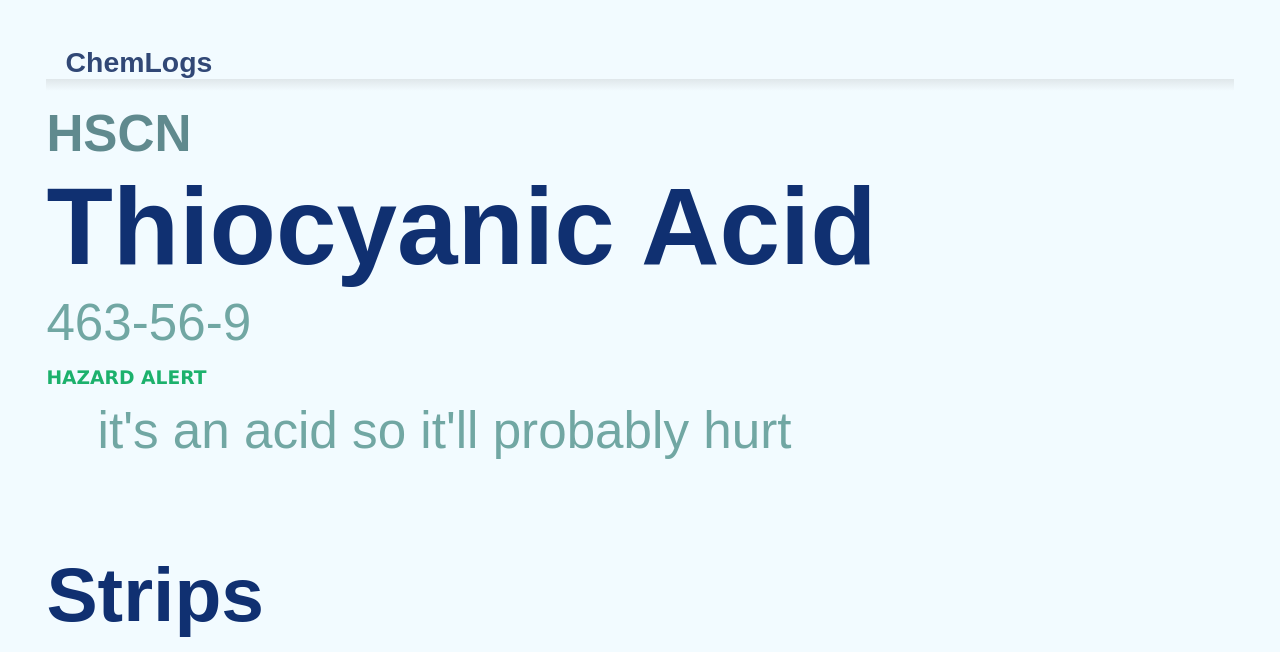
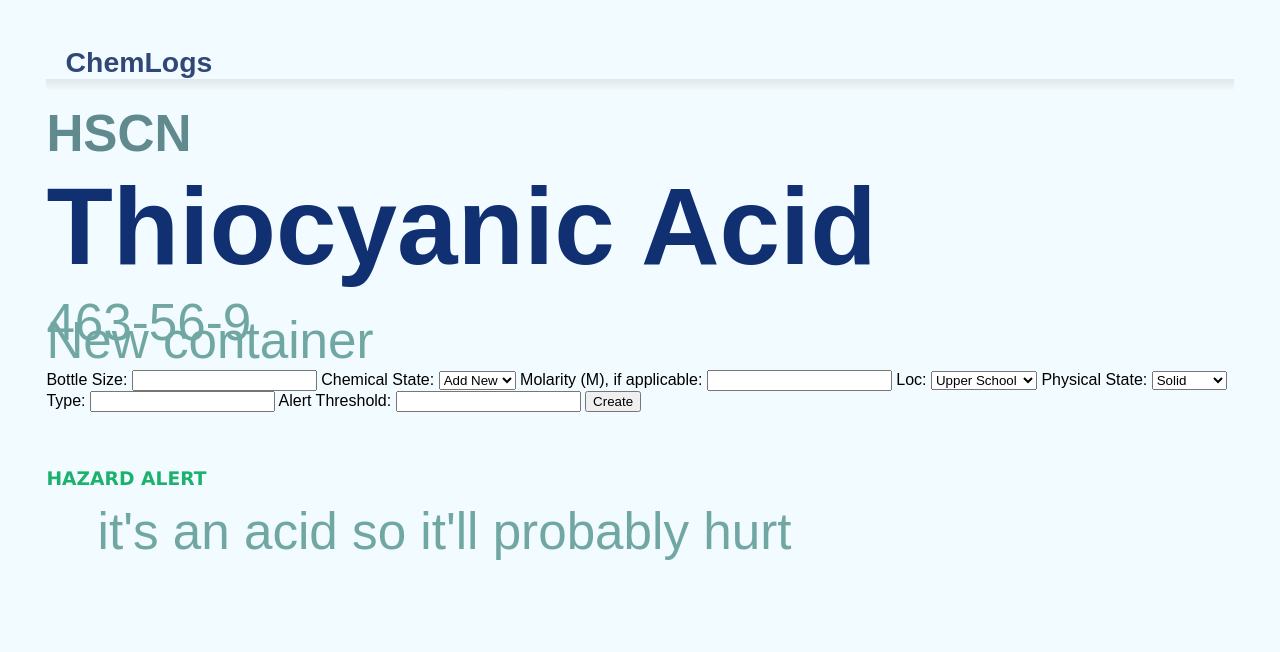
Before and after one commit to EastsidePreparatorySchool/ChemLogs, a Django app: page /chemlogs/chemical/1/ in a window 1280 px wide. Shown: the top 652 px of the page. Run offline with Django 4.2, Linux system fonts and the light colour scheme; data comes from the database, SQL or seed files in the repository.

Commit message:
Add and implement ContainerCreateForm
ContainerCreateForm appears in chemical.html and allows the user to create a container object. Using this form also creates a chemicalstate object in the event that the new container contains a chemicalstate that doesn't already exist in the database.

Also made all datetime info aware

```diff
--- a/Test Django App/mysite/chemlogs/forms.py
+++ b/Test Django App/mysite/chemlogs/forms.py
@@ -1,4 +1,5 @@
 from django import forms
+from .models import Container, ChemicalState
 
 class TransactionEditForm(forms.Form):
     amount = forms.IntegerField(label="Amount")
@@ -10,3 +11,17 @@
 # set a new amount for a container
 class ContainerOverrideForm(forms.Form):
     override_value = forms.IntegerField(label="New Amount")
+
+class ContainerCreateForm(forms.Form):
+    contents_choices = []
+    def get_contents_choices(): # we need this function -- otherwise choices won't be dynamic
+        return ContainerCreateForm.contents_choices
+
+    initial_value = forms.IntegerField(label="Bottle Size")
+    contents = forms.ChoiceField(choices=get_contents_choices, label="Chemical State")
+    molarity = forms.IntegerField(label="Molarity (M), if applicable", required=False)
+    loc = forms.ChoiceField(choices=Container.LOC_CHOICES)
+    # these *should ideally* only appear if contents is selected as "new state":
+    state = forms.ChoiceField(label="Physical State", choices=ChemicalState.STATE_CHOICES, required=False)
+    type = forms.CharField(label="Type", max_length=40, required=False)
+    min_thresh = forms.IntegerField(label="Alert Threshold", required=False)
--- a/Test Django App/mysite/chemlogs/models.py
+++ b/Test Django App/mysite/chemlogs/models.py
@@ -1,5 +1,3 @@
-import datetime
-
 from django.db import models
 from django.utils import timezone
 
@@ -33,7 +31,6 @@
     # init_vol = models.CharField(max_length=10) # initial max volume, used as cap & for user reference
     # min_thresh = models.CharField(max_length=10) # threshold for warning; user set
     safety = models.TextField()
-    barcode = models.BinaryField() # might need this, not sure
     # unit = models.TextChoices() # removing til i figure out how choices work. choices will be mg, mL, bottles, etc -- whatever is the unit of transaction
 
     def __str__(self):
@@ -51,6 +48,7 @@
     type = models.CharField(max_length=40, null=True, blank=True) # ex: strips, powder
     min_thresh = models.IntegerField(null=True, blank=True)
     chemical = models.ForeignKey(Chemical, on_delete=models.CASCADE)
+    # note: chemical and (type or state) should together be able to uniquely identify a chemicalstate
 
     # returns the current amount in stock
     def computeAmount(self):
--- a/Test Django App/mysite/chemlogs/templates/chemlogs/chemical.html
+++ b/Test Django App/mysite/chemlogs/templates/chemlogs/chemical.html
@@ -41,6 +41,14 @@
     <p><strong>Storage Location: {{chemical.loc}}</strong></p>
     <p><strong>Chemical State: {{chemical.state}}</strong></p>
     <p><strong>Initial Amount: {{chemical.init_vol}}</strong></p>-->
+
+    <form method="POST">
+        <p>New container</p>
+        {% csrf_token %}
+        {{ container_create_form }}
+        <input type="submit" id="submit" name="new" value="Create">
+    </form>
+
     <br>
     <h3>Hazard Alert</h3>
     <p class="indented">{{chemical.safety}}</p>
--- a/Test Django App/mysite/chemlogs/views.py
+++ b/Test Django App/mysite/chemlogs/views.py
@@ -4,10 +4,11 @@
 from django.urls import reverse
 from django.views.generic import ListView
 from django.db.models import Q
-import datetime
+from django.utils import timezone
+from .models import Chemical, Transaction, Container
+from .forms import TransactionEditForm, TransactionCreateForm, ContainerOverrideForm, ContainerCreateForm
+import itertools
 
-from .models import Chemical, Transaction, Container
-from .forms import TransactionEditForm, TransactionCreateForm, ContainerOverrideForm
 
 # unused
 def testPage(request, chemical_id):
@@ -17,7 +18,72 @@
 # main page for a chemical
 def chemical(request, chemical_id):
     chemical = get_object_or_404(Chemical, pk=chemical_id)
-    return render(request, 'chemlogs/chemical.html', {'chemical': chemical})
+    container_create_form = None
+    if request.method == 'POST':
+        container_create_form = ContainerCreateForm(request.POST)
+        if container_create_form.is_valid():
+            if container_create_form.cleaned_data['contents'] == "N":
+                # create a new state for this new container
+                chemical_state = chemical.chemicalstate_set.create(
+                    state=container_create_form.cleaned_data['state'],
+                    type=container_create_form.cleaned_data['type'],
+                    min_thresh=container_create_form.cleaned_data['min_thresh']
+                )
+                # TODO: what if user tries to make a state that's equivalent to a preexisting state
+            else:
+                # find chemicalstate from form's 'contents' field, which stores either state or type.
+                # state_list will either be empty or have 1 entry which is the chemicalstate
+                # try to find chemicalstate from state
+                state_list = chemical.chemicalstate_set.filter(
+                    state=container_create_form.cleaned_data['contents']
+                )
+                if len(state_list) == 0: # can you just say !chemical_state?
+                    # override state_list, finding from type
+                    state_list = chemical.chemicalstate_set.filter(
+                        type=container_create_form.cleaned_data['contents']
+                    )
+                chemical_state = state_list[0]
+
+            # give the bottle an id.
+            # look through AA, AB, ..., AZ, BA, ..., ZZ until you find an unused id
+            start = ord("A")
+            alphabet_length = 26
+            end = start + alphabet_length
+            letters_ascii = range(start, end)
+            for i, j in itertools.product(letters_ascii, letters_ascii): # this avoids nested for loops
+                potential_id = chr(i) + chr(j)
+                if len(Container.objects.filter(id=potential_id)) == 0:
+                    container_id = potential_id
+                    break
+                print(potential_id)
+
+            new_container = chemical_state.container_set.create(
+                initial_value=container_create_form.cleaned_data['initial_value'],
+                contents=container_create_form.cleaned_data['contents'],
+                loc=container_create_form.cleaned_data['loc'],
+                id=container_id
+            )
+            if container_create_form.cleaned_data['molarity']:
+                new_container.molarity = container_create_form.cleaned_data['molarity']
+                new_container.save() # i think that's necessary but haven't tested without it
+            # create an N transaction
+            new_container.transaction_set.create(
+                type="N",
+                amount=container_create_form.cleaned_data['initial_value'],
+                time=timezone.now()
+            )
+    if not container_create_form:
+        ContainerCreateForm.contents_choices = [
+            ("N", "Add New")
+        ]
+        for state in chemical.chemicalstate_set.all():
+            if not state.type:
+                to_append = state.state
+            else:
+                to_append = state.type
+            ContainerCreateForm.contents_choices.append((to_append, to_append))
+        container_create_form = ContainerCreateForm()
+    return render(request, 'chemlogs/chemical.html', {'chemical': chemical, 'container_create_form': container_create_form})
 
 def testChem(request, chemical_id):
     chemical = get_object_or_404(Chemical, pk=chemical_id)
@@ -46,18 +112,18 @@
         if "transact_add" in request.POST:
             transact_form = TransactionCreateForm(request.POST, auto_id='%s')
             if transact_form.is_valid():
-                container.transaction_set.create(amount=transact_form.cleaned_data['trSlide'], time=datetime.datetime.now(), type="T")
+                container.transaction_set.create(amount=transact_form.cleaned_data['trSlide'], time=timezone.now(), type="T")
                 # some kind of confirmation ("you have added/removed this much")
         elif "transact_remove" in request.POST:
             transact_form = TransactionCreateForm(request.POST, auto_id='%s')
             if transact_form.is_valid():
                 value = 0 - transact_form.cleaned_data['trSlide']
-                container.transaction_set.create(amount=value, time=datetime.datetime.now(), type="T")
+                container.transaction_set.create(amount=value, time=timezone.now(), type="T")
                 # add confirmation
         elif "override" in request.POST:
             override_form = ContainerOverrideForm(request.POST, auto_id='%s')
             if override_form.is_valid():
-                container.transaction_set.create(amount=override_form.cleaned_data['override_value'], time=datetime.datetime.now(), type="R")
+                container.transaction_set.create(amount=override_form.cleaned_data['override_value'], time=timezone.now(), type="R")
                 # add confirmation
     if not transact_form:
         transact_form = TransactionCreateForm(auto_id='%s') # this argument makes the input's id "trSlide" rather than "id_trSlide"
```
Also changed, not shown: Test Django App/mysite/chemlogs/migrations/0009_alter_transaction_type.py (added), Test Django App/mysite/chemlogs/migrations/0010_remove_chemical_barcode.py (added).
